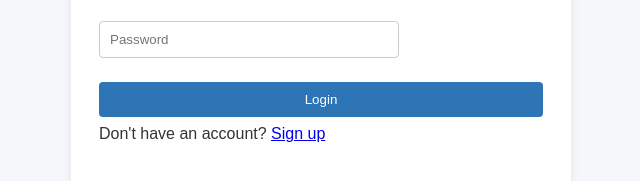
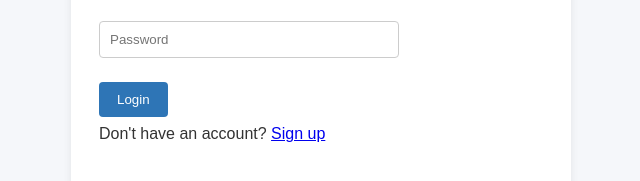
Before and after one commit to baharali91016/full-stack, a website: page public/login.html in a window 1280 px wide. Shown: the part 161-342 px from the top of the page, without its empty margins (319-959 px from the left). Drawn offline with Linux system fonts and the light colour scheme.

Commit message:
Update button

```diff
--- a/public/login.html
+++ b/public/login.html
@@ -13,7 +13,10 @@
     <form id="loginForm">
       <input id="email" type="email" placeholder="Email" required />
       <input id="password" type="password" placeholder="Password" required minlength="6" />
-      <button type="submit">Login</button>
+      <div>
+        <button type="submit">Login</button>
+      </div>
+
       <p>Don't have an account? <a href="/signup.html">Sign up</a></p>
       <p id="error" class="error"></p>
     </form>
```
Also changed, not shown: public/signup.html (+0 -1 lines).
